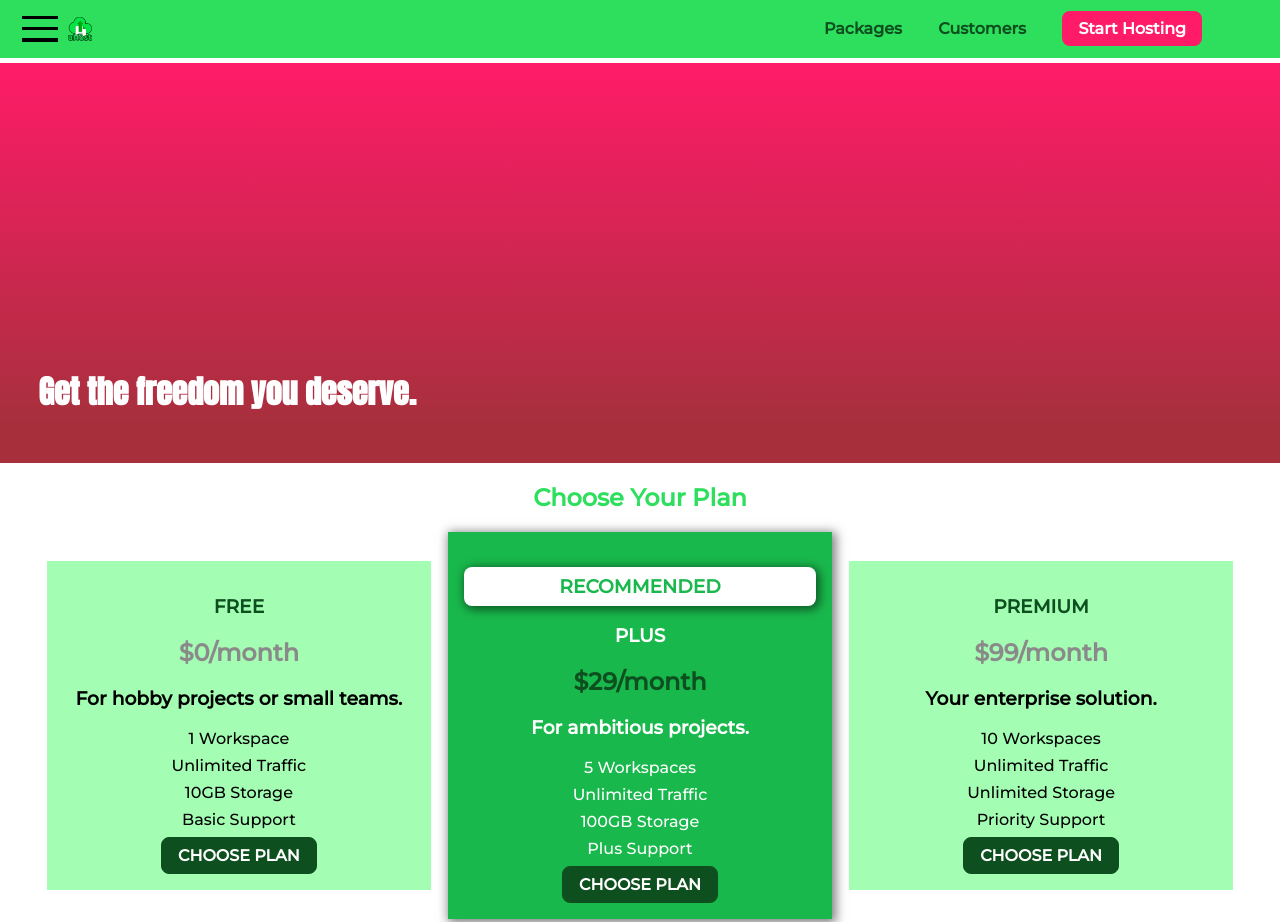
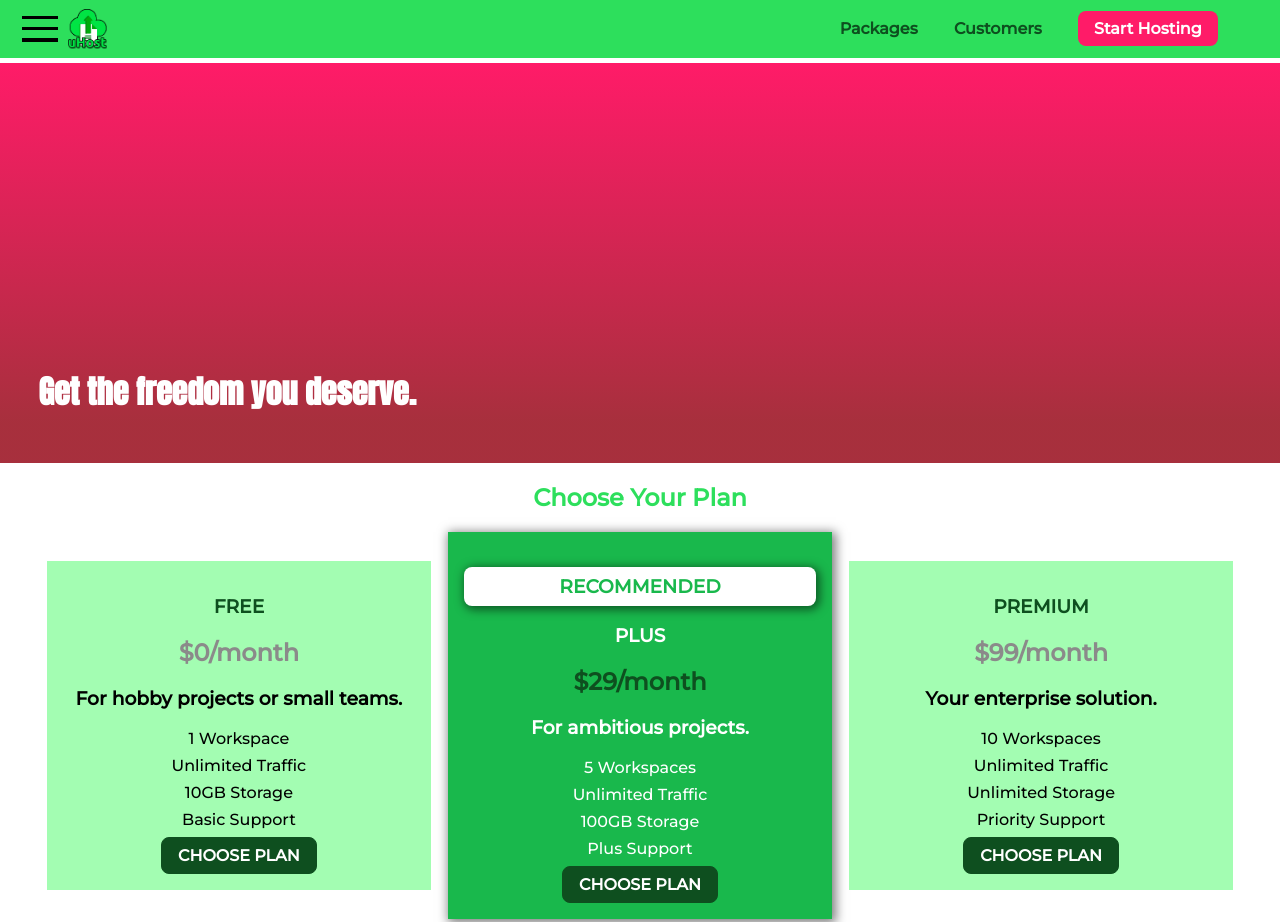
Before and after one commit to altafjava/uhost, a plain HTML site: page index.html in a window 1280 px wide. Shown: the top 922 px of the page. Drawn offline with Linux system fonts and the light colour scheme.

Commit message:
header logo icon size increase

```diff
--- a/shared.css
+++ b/shared.css
@@ -52,8 +52,7 @@ body {
   color: #0e4f1f;
   text-decoration: none;
   font-weight: bold;
-  font-size: 1.5rem;
-  height: 1.5rem;
+  height: 2.5rem;
   display: inline-block;
   vertical-align: middle;
 }
```
